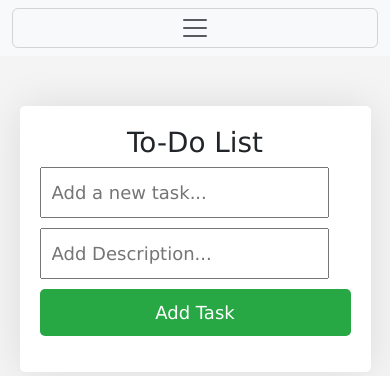
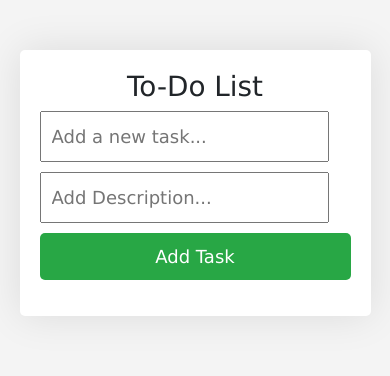
Before and after one commit to iamratinder/ToDo-flask-application, a Flask app: page / in a window 390 px wide. Shown: the top 376 px of the page. Run offline with Flask 3, Linux system fonts and the light colour scheme.

Commit message:
update style.css

```diff
--- a/static/style.css
+++ b/static/style.css
@@ -85,3 +85,8 @@ li button {
         width: 100%;
     }
 }
+@media (max-width: 1090px) {
+    .navbar {
+        display: none; /* Hides the navbar */
+    }
+}
```
